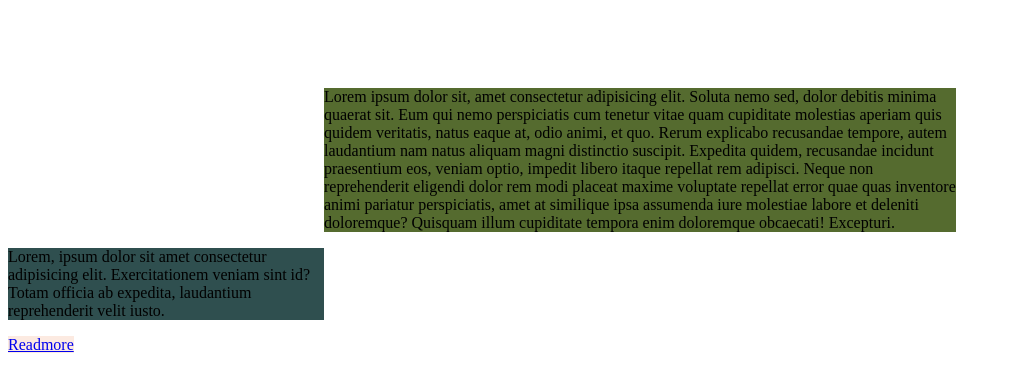
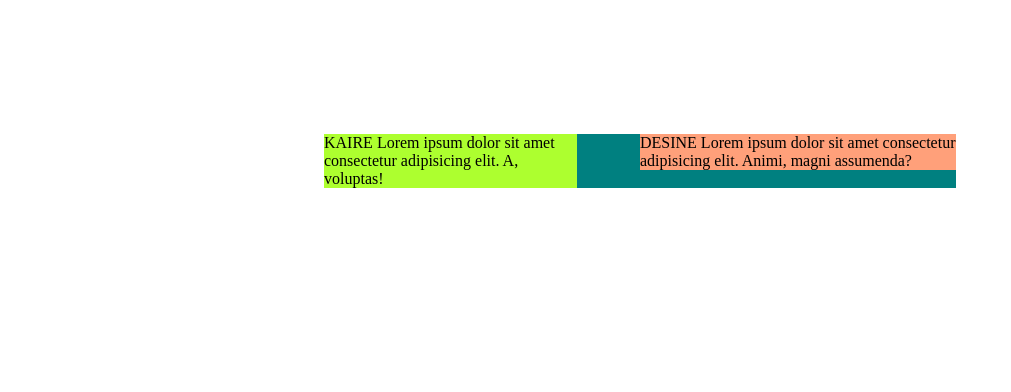
Before and after one commit to zazeli/2-serlokas, a website: page index.html in a window 1280 px wide. Shown: the whole page, without its empty margins (0-1011 px from the left). Drawn offline with Linux system fonts and the light colour scheme.

Commit message:
Sink changes

```diff
--- a/index.html
+++ b/index.html
@@ -6,10 +6,15 @@
     <meta name="viewport" content="width=device-width, initial-scale=1.0">
     <title>Serlokas</title>
 </head>
+
 <body>
-<div style="background-color: darkolivegreen; width: 50%;margin-left: 25%; margin-top: 7%;">Lorem ipsum dolor sit, amet consectetur adipisicing elit. Soluta nemo sed, dolor debitis minima quaerat sit. Eum qui nemo perspiciatis cum tenetur vitae quam cupiditate molestias aperiam quis quidem veritatis, natus eaque at, odio animi, et quo. Rerum explicabo recusandae tempore, autem laudantium nam natus aliquam magni distinctio suscipit. Expedita quidem, recusandae incidunt praesentium eos, veniam optio, impedit libero itaque repellat rem adipisci. Neque non reprehenderit eligendi dolor rem modi placeat maxime voluptate repellat error quae quas inventore animi pariatur perspiciatis, amet at similique ipsa assumenda iure molestiae labore et deleniti doloremque? Quisquam illum cupiditate tempora enim doloremque obcaecati! Excepturi.</div>
+    <div style="background-color: teal; width: 50%; margin-left: 25%; margin-top: 10%; display: inline-block;">
+        <div style="background-color: greenyellow; width: 40%; display:inline-block; float:left">
+    KAIRE Lorem ipsum dolor sit amet consectetur adipisicing elit. A, voluptas!</div>
+        <div style="background-color: lightsalmon; width: 50%; display:inline-block; margin-left: 10%; float:left;">
+    DESINE Lorem ipsum dolor sit amet consectetur adipisicing elit. Animi, magni assumenda?</div>
 
-   <p style="background-color: darkslategrey; width: 25%;">Lorem, ipsum dolor sit amet consectetur adipisicing elit. Exercitationem veniam sint id? Totam officia ab expedita, laudantium reprehenderit velit iusto.</p>
-<a href="#" style="background-color:rgb(252, 234, 225);">Readmore</a>
+
+    </div>
 </body>
 </html>
```
